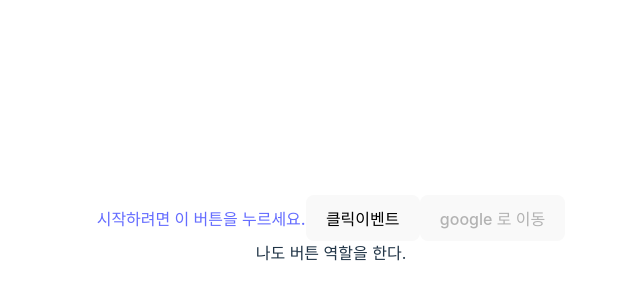
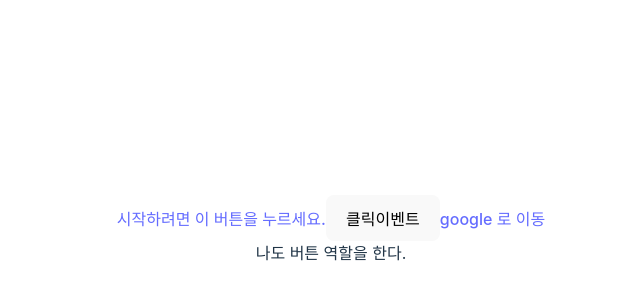
Before and after one commit to kjkandrea/atom-component, a React (Vite) app: page / in a window 1280 px wide. Shown: the part 170-470 px from the top of the page, without its empty margins (309-949 px from the left). Built offline with nearby package versions, Linux system fonts and the light colour scheme.

Commit message:
fix: revert 하여 발생한 에러

```diff
--- a/src/pages/IndexPage.tsx
+++ b/src/pages/IndexPage.tsx
@@ -11,7 +11,7 @@
       <Button type="button" onClick={() => alert('clicked!')}>
         클릭이벤트
       </Button>
-      <Button href="https://google.com" target="_blank" disabled>
+      <Button as="a" href="https://google.com" target="_blank">
         google 로 이동
       </Button>
       <Button as="div" role="button">
```
